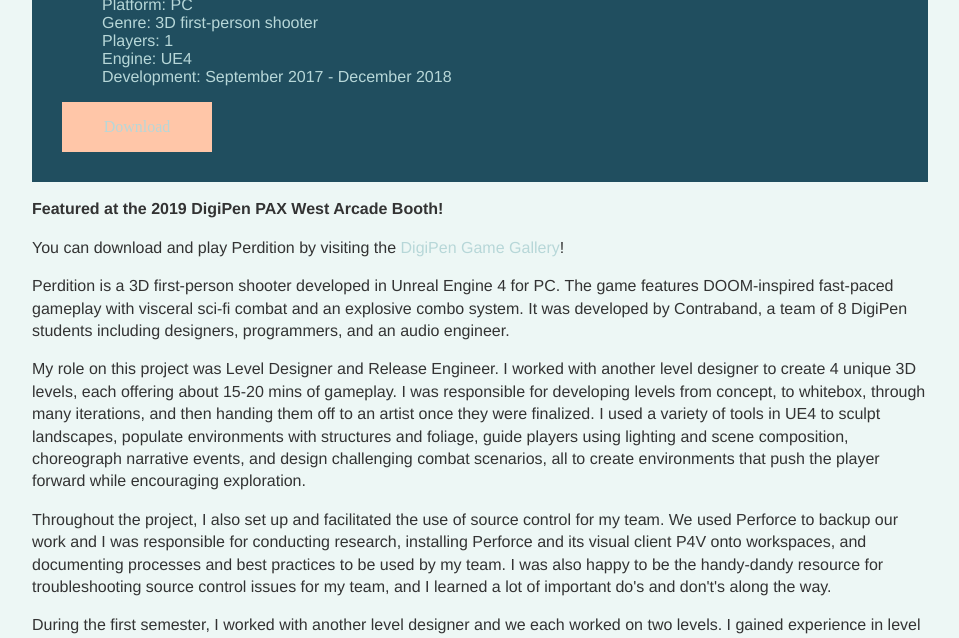
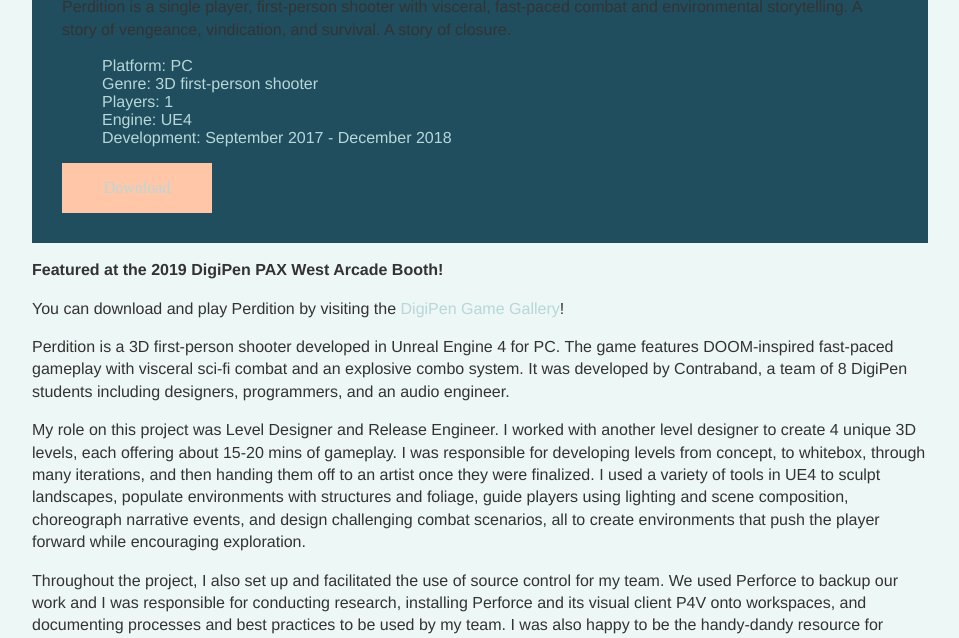
Before and after one commit to digigrant/digigrant.github.io, a Jekyll site: the page built from projects/perdition.html, in a window 1280 px wide and 900 px high, scrolled down 507 px, cut to the strip 262-900 px from the top of the window. Shown: the whole strip, without its empty margins (160-1119 px from the left). Built offline with Jekyll 4.4.1, drawn with Linux system fonts in a browser that asks for light colours.

Commit message:
Added perdition description + download link

```diff
--- a/projects/perdition.html
+++ b/projects/perdition.html
@@ -2,6 +2,7 @@
 layout: projects
 title: Perdition
 
+description: Perdition is a single player, first-person shooter with visceral, fast-paced combat and environmental storytelling. A story of vengeance, vindication, and survival. A story of closure.
 platform: PC
 genre: 3D first-person shooter
 players: 1
@@ -9,6 +10,7 @@
 start: September 2017
 end: December 2018
 video-id: wO86fH32xgI
+download: https://games.digipen.edu/games/perdition
 ---
 
 <p><b>Featured at the 2019 DigiPen PAX West Arcade Booth!</b></p>
```
